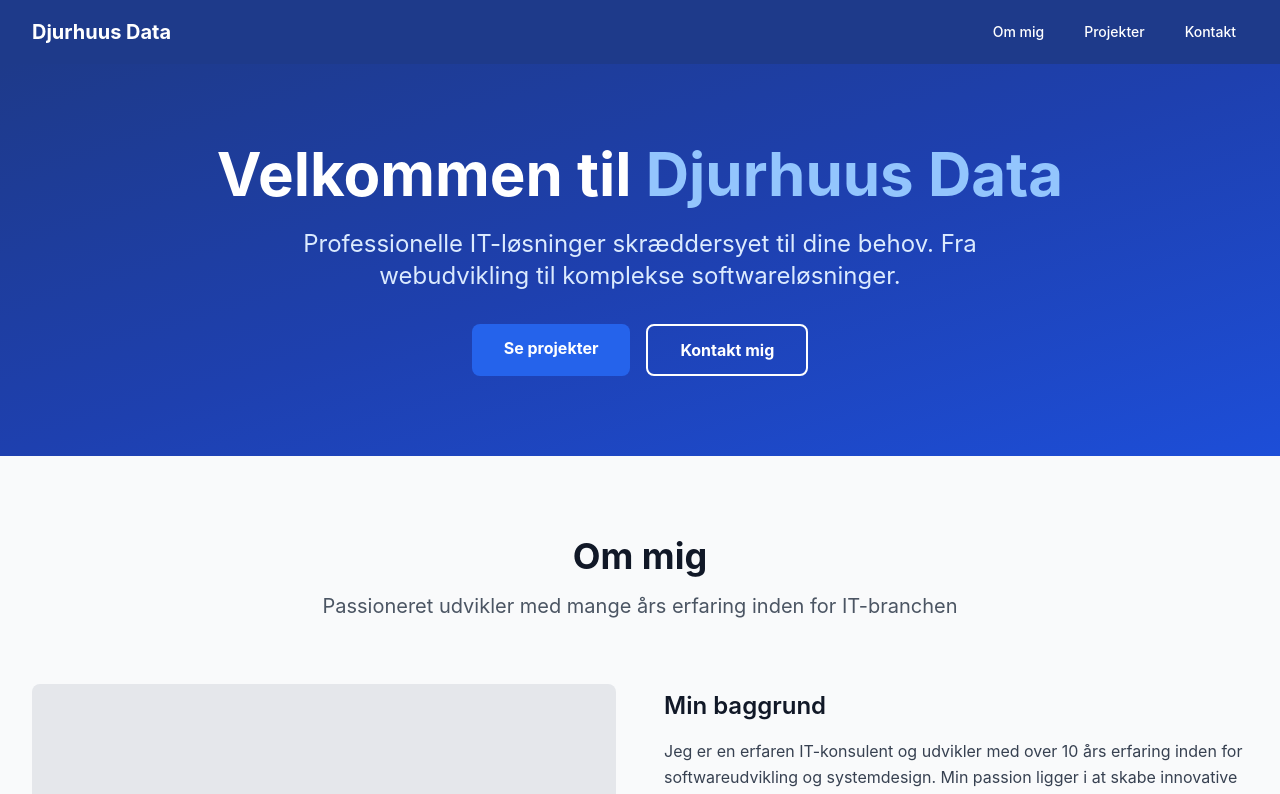
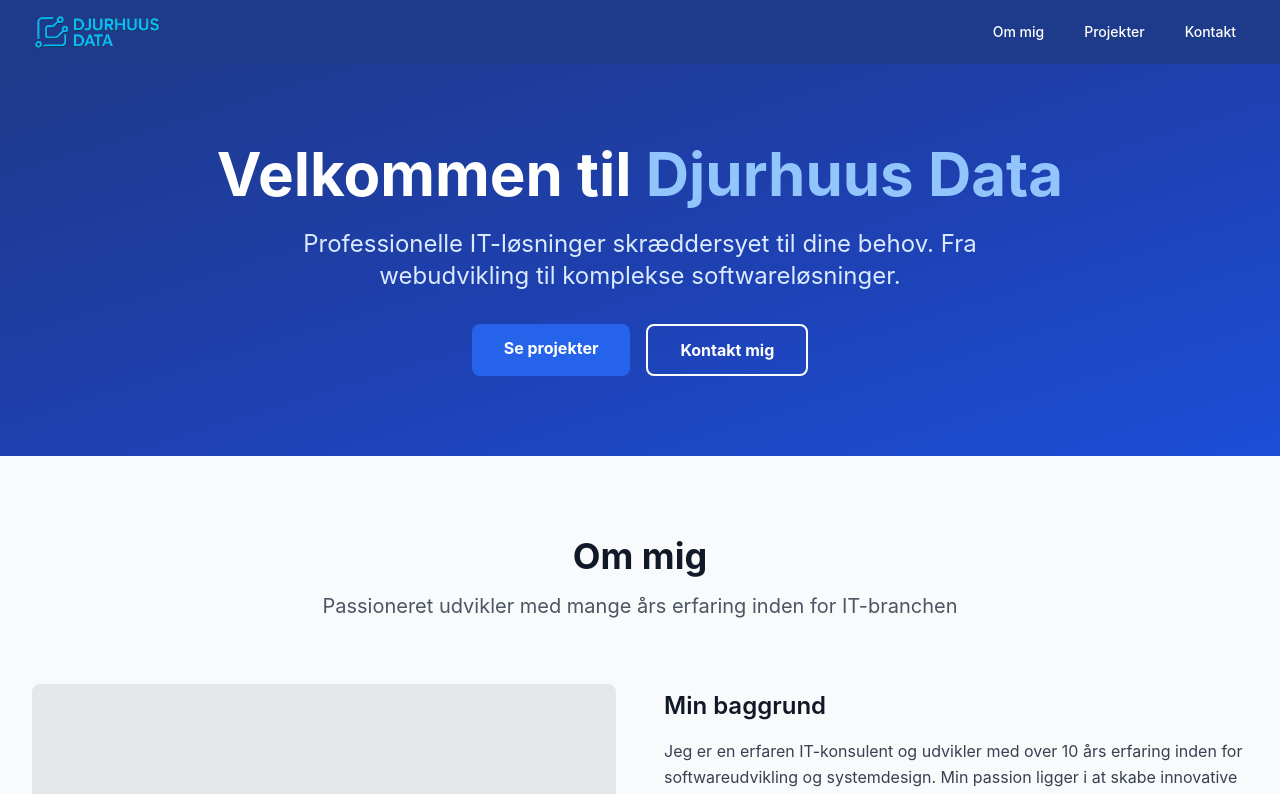
Before and after one commit to ArneDjurhuus/djurhuusdata-website, a React (Vite) app: page / in a window 1280 px wide. Shown: the top 794 px of the page. Built offline with nearby package versions, Linux system fonts and the light colour scheme.

Commit message:
Refactor code structure for implementing navbar-logo

```diff
--- a/src/components/Navigation.jsx
+++ b/src/components/Navigation.jsx
@@ -10,14 +10,19 @@ const Navigation = () => {
   return (
     <nav className="bg-blue-900 text-white shadow-lg" role="navigation" aria-label="Hovednavigation">
       <div className="max-w-7xl mx-auto px-4 sm:px-6 lg:px-8">
-        <div className="flex justify-between h-16">
-          <div className="flex items-center">
+        <div className="flex justify-between h-16">          <div className="flex items-center">
             <div className="flex-shrink-0">
-              <h1 className="text-xl font-bold">
-                <a href="#hjem" className="hover:text-blue-200 transition-colors duration-200">
-                  Djurhuus Data
-                </a>
-              </h1>
+              <a
+                href="#hjem"
+                className="hover:opacity-80 transition-opacity duration-200"
+                aria-label="Djurhuus Data - Gå til forsiden"
+              >
+                <img
+                  src="/Logo Dark-trans.png"
+                  alt="Djurhuus Data Logo"
+                  className="h-10 w-auto"
+                />
+              </a>
             </div>
           </div>
 
```
Also changed, not shown: public/Logo Dark-trans.png (added).
